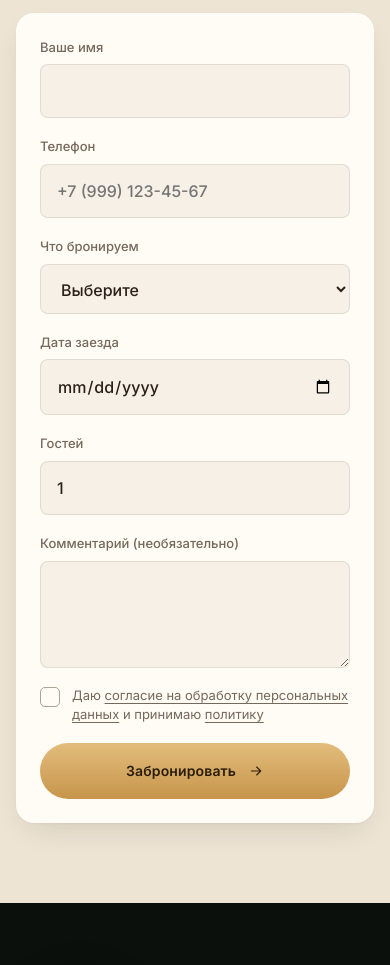
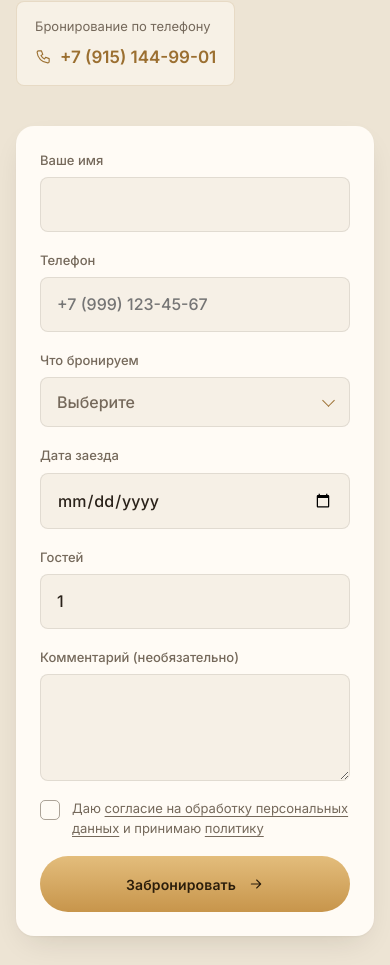
Before and after one commit to AlinaGntv/ohotnik-oz, a React (Vite) app: page /stay in a window 390 px wide. Shown: the part 3275-4240 px from the top of the page. Built offline with nearby package versions, Linux system fonts and the light colour scheme.

Commit message:
Polish stay booking form and add phone contact

```diff
--- a/src/components/LeadForm.css
+++ b/src/components/LeadForm.css
@@ -13,6 +13,40 @@
 .lead-form__intro .lead {
   margin-top: 20px;
   max-width: 420px;
+}
+
+.lead-form__callout {
+  display: flex;
+  flex-direction: column;
+  align-items: flex-start;
+  gap: 6px;
+  width: fit-content;
+  margin-top: 28px;
+  padding: 14px 18px;
+  border: 1px solid rgba(155, 111, 48, 0.18);
+  border-radius: var(--radius-sm);
+  background: rgba(255, 251, 245, 0.56);
+  color: var(--c-text-muted);
+  font-size: 13px;
+}
+
+.lead-form__callout a {
+  display: inline-flex;
+  align-items: center;
+  gap: 8px;
+  color: var(--c-gold-dark);
+  font-size: 17px;
+  font-weight: 600;
+  transition: color 0.25s;
+}
+
+.lead-form__callout a:hover {
+  color: var(--c-text);
+}
+
+.lead-form__callout svg {
+  width: 17px;
+  height: 17px;
 }
 
 .lead-form__panel {
@@ -46,7 +80,6 @@
 }
 
 .lead-field input,
-.lead-field select,
 .lead-field textarea {
   width: 100%;
   min-height: 50px;
@@ -61,15 +94,121 @@
   transition: border-color 0.3s, background 0.3s;
 }
 
+.lead-field > label,
+.lead-field > span {
+  display: block;
+}
+
 .lead-field textarea {
   resize: vertical;
 }
 
 .lead-field input:focus,
-.lead-field select:focus,
 .lead-field textarea:focus {
   border-color: var(--c-gold);
   background: var(--c-card);
+}
+
+.lead-select {
+  position: relative;
+}
+
+.lead-select__trigger {
+  display: flex;
+  align-items: center;
+  justify-content: space-between;
+  gap: 16px;
+  width: 100%;
+  min-height: 50px;
+  padding: 12px 16px;
+  border: 1px solid var(--c-line-light);
+  border-radius: var(--radius-sm);
+  background: var(--c-cream);
+  color: var(--c-text-muted);
+  text-align: left;
+  font-size: 16px;
+  line-height: 1.4;
+  transition: border-color 0.25s, background 0.25s, box-shadow 0.25s;
+}
+
+.lead-select__trigger--selected {
+  color: var(--c-text);
+}
+
+.lead-select__trigger:hover,
+.lead-select--open .lead-select__trigger,
+.lead-select__trigger:focus-visible {
+  border-color: var(--c-gold);
+  background: var(--c-card);
+  box-shadow: 0 0 0 3px rgba(201, 154, 82, 0.1);
+}
+
+.lead-select__chevron {
+  width: 9px;
+  height: 9px;
+  flex: 0 0 auto;
+  border-right: 1.5px solid var(--c-gold-dark);
+  border-bottom: 1.5px solid var(--c-gold-dark);
+  transform: translateY(-2px) rotate(45deg);
+  transition: transform 0.2s;
+}
+
+.lead-select--open .lead-select__chevron {
+  transform: translateY(2px) rotate(225deg);
+}
+
+.lead-select__list {
+  position: absolute;
+  z-index: 20;
+  top: calc(100% + 8px);
+  left: 0;
+  width: 100%;
+  max-height: 260px;
+  overflow-y: auto;
+  padding: 6px;
+  border: 1px solid rgba(155, 111, 48, 0.2);
+  border-radius: var(--radius-sm);
+  background: var(--c-card);
+  box-shadow: 0 14px 34px rgba(42, 34, 26, 0.16);
+  animation: lead-select-in 0.16s ease-out;
+}
+
+.lead-select__option {
+  display: flex;
+  align-items: center;
+  justify-content: space-between;
+  gap: 12px;
+  width: 100%;
+  padding: 11px 12px;
+  border-radius: 6px;
+  color: var(--c-text);
+  text-align: left;
+  font-size: 15px;
+  transition: background 0.16s, color 0.16s;
+}
+
+.lead-select__option:hover,
+.lead-select__option:focus-visible {
+  background: var(--c-cream-2);
+}
+
+.lead-select__option--selected {
+  background: rgba(201, 154, 82, 0.12);
+  color: var(--c-gold-dark);
+}
+
+.lead-select__check {
+  color: var(--c-gold-dark);
+  opacity: 0;
+}
+
+.lead-select__option--selected .lead-select__check {
+  opacity: 1;
+}
+
+@keyframes lead-select-in {
+  from { opacity: 0; transform: translateY(-4px); }
+  to { opacity: 1; transform: translateY(0); }
 }
 
 .lead-form__trap {
--- a/src/components/LeadForm.jsx
+++ b/src/components/LeadForm.jsx
@@ -1,6 +1,7 @@
-import { useState } from 'react'
-import { ArrowRight } from './Icons.jsx'
+import { useId, useState } from 'react'
+import { ArrowRight, Phone } from './Icons.jsx'
 import ConsentCheckbox from './ConsentCheckbox.jsx'
+import LeadSelect from './LeadSelect.jsx'
 import { sendRequest } from '../lib/api.js'
 import { formatPhone, isPhoneComplete } from '../lib/phone.js'
 import './LeadForm.css'
@@ -13,7 +14,8 @@ const today = () => {
 // Форма заявки для внутренних страниц (банкет, проживание).
 // fields: [{ name, label, type: 'text' | 'date' | 'number' | 'select', options?, required?, placeholder?, wide? }]
 // Заявка уходит как бронь (type: 'booking') с полем kind — в Make она попадает в ветку «Бронь».
-export default function LeadForm({ id, kind, title, lead, fields, submitLabel }) {
+export default function LeadForm({ id, kind, title, lead, fields, submitLabel, contactPhone }) {
+  const formId = useId()
   const initial = () => ({
     name: '',
     phone: '',
@@ -31,6 +33,11 @@ export default function LeadForm({ id, kind, title, lead, fields, submitLabel })
 
   const submit = async (e) => {
     e.preventDefault()
+    const missingSelect = fields.find((field) => field.type === 'select' && field.required && !form[field.name])
+    if (missingSelect) {
+      setError(`Выберите вариант в поле «${missingSelect.label}»`)
+      return
+    }
     if (!isPhoneComplete(form.phone)) {
       setError('Введите номер телефона полностью')
       return
@@ -57,6 +64,14 @@ export default function LeadForm({ id, kind, title, lead, fields, submitLabel })
           <span className="eyebrow">Заявка</span>
           <h2 className="section-title">{title}</h2>
           {lead && <p className="lead">{lead}</p>}
+          {contactPhone && (
+            <div className="lead-form__callout">
+              <span>Бронирование по телефону</span>
+              <a href={contactPhone.href}>
+                <Phone /> {contactPhone.label}
+              </a>
+            </div>
+          )}
         </div>
 
         <div className="lead-form__panel">
@@ -71,13 +86,14 @@ export default function LeadForm({ id, kind, title, lead, fields, submitLabel })
             </div>
           ) : (
             <form className="lead-form__form" onSubmit={submit}>
-              <label className="lead-field">
-                <span>Ваше имя</span>
-                <input required maxLength={80} autoComplete="name" value={form.name} onChange={set('name')} />
-              </label>
-              <label className="lead-field">
-                <span>Телефон</span>
+              <div className="lead-field">
+                <label htmlFor={`${formId}-name`}>Ваше имя</label>
+                <input id={`${formId}-name`} required maxLength={80} autoComplete="name" value={form.name} onChange={set('name')} />
+              </div>
+              <div className="lead-field">
+                <label htmlFor={`${formId}-phone`}>Телефон</label>
                 <input
+                  id={`${formId}-phone`}
                   required
                   type="tel"
                   inputMode="tel"
@@ -86,22 +102,23 @@ export default function LeadForm({ id, kind, title, lead, fields, submitLabel })
                   value={form.phone}
                   onChange={(e) => setForm((f) => ({ ...f, phone: formatPhone(e.target.value) }))}
                 />
-              </label>
+              </div>
 
               {fields.map((f) => (
-                <label key={f.name} className={`lead-field ${f.wide ? 'lead-field--wide' : ''}`}>
-                  <span>{f.label}</span>
+                <div key={f.name} className={`lead-field ${f.wide ? 'lead-field--wide' : ''}`}>
+                  <span id={`${formId}-${f.name}`}>{f.label}</span>
                   {f.type === 'select' ? (
-                    <select required={f.required} value={form[f.name]} onChange={set(f.name)}>
-                      <option value="">{f.placeholder ?? 'Выберите'}</option>
-                      {f.options.map((o) => (
-                        <option key={o} value={o}>
-                          {o}
-                        </option>
-                      ))}
-                    </select>
+                    <LeadSelect
+                      labelId={`${formId}-${f.name}`}
+                      value={form[f.name]}
+                      options={f.options}
+                      placeholder={f.placeholder ?? 'Выберите'}
+                      required={f.required}
+                      onChange={(value) => setForm((current) => ({ ...current, [f.name]: value }))}
+                    />
                   ) : (
                     <input
+                      id={`${formId}-${f.name}`}
                       type={f.type}
                       required={f.required}
                       min={f.type === 'date' ? today() : f.min}
@@ -111,13 +128,13 @@ export default function LeadForm({ id, kind, title, lead, fields, submitLabel })
                       onChange={set(f.name)}
                     />
                   )}
-                </label>
+                </div>
               ))}
 
-              <label className="lead-field lead-field--wide">
-                <span>Комментарий (необязательно)</span>
-                <textarea rows={3} maxLength={500} value={form.comment} onChange={set('comment')} />
-              </label>
+              <div className="lead-field lead-field--wide">
+                <label htmlFor={`${formId}-comment`}>Комментарий (необязательно)</label>
+                <textarea id={`${formId}-comment`} rows={3} maxLength={500} value={form.comment} onChange={set('comment')} />
+              </div>
 
               <input
                 className="lead-form__trap"
--- /dev/null
+++ b/src/components/LeadSelect.jsx
@@ -0,0 +1,90 @@
+import { useEffect, useId, useRef, useState } from 'react'
+
+export default function LeadSelect({ labelId, value, options, placeholder, required, onChange }) {
+  const [open, setOpen] = useState(false)
+  const rootRef = useRef(null)
+  const triggerRef = useRef(null)
+  const optionRefs = useRef([])
+  const listId = useId()
+  const selectedIndex = options.indexOf(value)
+
+  useEffect(() => {
+    const closeOutside = (event) => {
+      if (!rootRef.current?.contains(event.target)) setOpen(false)
+    }
+    document.addEventListener('pointerdown', closeOutside)
+    return () => document.removeEventListener('pointerdown', closeOutside)
+  }, [])
+
+  const openList = (index = selectedIndex >= 0 ? selectedIndex : 0) => {
+    setOpen(true)
+    requestAnimationFrame(() => optionRefs.current[index]?.focus())
+  }
+
+  const choose = (option) => {
+    onChange(option)
+    setOpen(false)
+    triggerRef.current?.focus()
+  }
+
+  const handleTriggerKeyDown = (event) => {
+    if (event.key === 'ArrowDown' || event.key === 'ArrowUp') {
+      event.preventDefault()
+      openList()
+    }
+  }
+
+  const handleListKeyDown = (event, index) => {
+    if (event.key === 'ArrowDown' || event.key === 'ArrowUp') {
+      event.preventDefault()
+      const direction = event.key === 'ArrowDown' ? 1 : -1
+      const next = (index + direction + options.length) % options.length
+      optionRefs.current[next]?.focus()
+    } else if (event.key === 'Escape') {
+      event.preventDefault()
+      setOpen(false)
+      triggerRef.current?.focus()
+    } else if (event.key === 'Tab') {
+      setOpen(false)
+    }
+  }
+
+  return (
+    <div className={`lead-select ${open ? 'lead-select--open' : ''}`} ref={rootRef}>
+      <button
+        ref={triggerRef}
+        type="button"
+        className={`lead-select__trigger ${selectedIndex >= 0 ? 'lead-select__trigger--selected' : ''}`}
+        aria-labelledby={labelId}
+        aria-haspopup="listbox"
+        aria-expanded={open}
+        aria-controls={listId}
+        aria-required={required || undefined}
+        onClick={() => (open ? setOpen(false) : openList())}
+        onKeyDown={handleTriggerKeyDown}
+      >
+        <span>{selectedIndex >= 0 ? options[selectedIndex] : placeholder}</span>
+        <span className="lead-select__chevron" aria-hidden="true" />
+      </button>
+      {open && (
+        <div id={listId} className="lead-select__list" role="listbox" aria-labelledby={labelId}>
+          {options.map((option, index) => (
+            <button
+              ref={(element) => { optionRefs.current[index] = element }}
+              key={option}
+              type="button"
+              className={`lead-select__option ${index === selectedIndex ? 'lead-select__option--selected' : ''}`}
+              role="option"
+              aria-selected={index === selectedIndex}
+              onClick={() => choose(option)}
+              onKeyDown={(event) => handleListKeyDown(event, index)}
+            >
+              <span>{option}</span>
+              <span className="lead-select__check" aria-hidden="true">✓</span>
+            </button>
+          ))}
+        </div>
+      )}
+    </div>
+  )
+}
--- a/src/pages/StayPage.jsx
+++ b/src/pages/StayPage.jsx
@@ -26,6 +26,7 @@ export default function StayPage() {
         title="Бронь домика или номера"
         lead="Укажите, что хотите забронировать, дату и количество гостей — администратор перезвонит и подтвердит бронь."
         submitLabel="Забронировать"
+        contactPhone={{ label: '+7 (915) 144-99-01', href: 'tel:+79151449901' }}
         fields={[
           {
             name: 'option',
```
